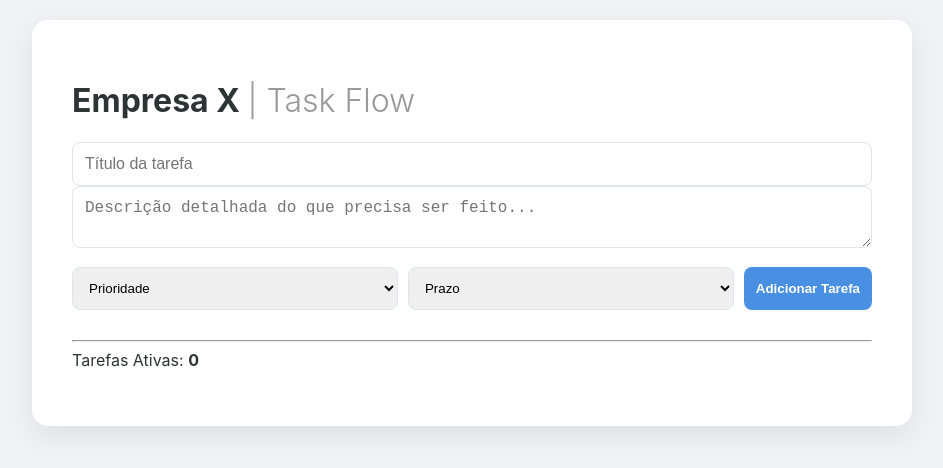
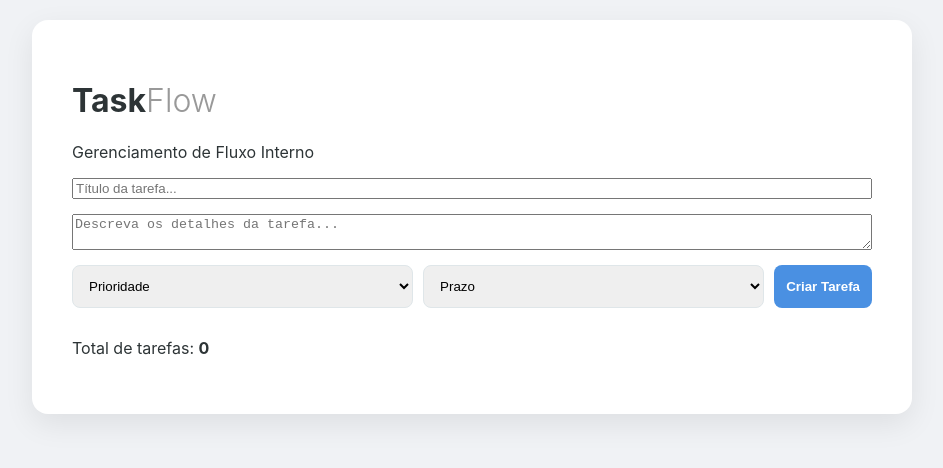
Before and after one commit to PsyFlyTH/to-do-app, a plain HTML site: page index.html in a window 1280 px wide. Shown: the whole page, without its empty margins (168-1111 px from the left). Drawn offline with Linux system fonts and the light colour scheme.

Commit message:
Update index.html

```diff
--- a/index.html
+++ b/index.html
@@ -3,22 +3,21 @@
 <head>
     <meta charset="UTF-8">
     <meta name="viewport" content="width=device-width, initial-scale=1.0">
-    <title>Fluxo Empresa X - Task Manager</title>
+    <title>Task Flow - Empresa X</title>
     <link rel="stylesheet" href="style.css">
 </head>
 <body>
 
     <main>
         <header>
-            <h1>Empresa X <span>| Task Flow</span></h1>
+            <h1>Task<span>Flow</span></h1>
+            <p>Gerenciamento de Fluxo Interno</p>
         </header>
 
         <section id="entrada-tarefa">
             <form id="form-tarefa">
-                <div class="input-group">
-                    <input type="text" id="titulo" placeholder="Título da tarefa" required>
-                    <textarea id="descricao" placeholder="Descrição detalhada do que precisa ser feito..."></textarea>
-                </div>
+                <input type="text" id="titulo" placeholder="Título da tarefa..." required>
+                <textarea id="descricao" placeholder="Descreva os detalhes da tarefa..."></textarea>
 
                 <div class="controls">
                     <select id="prioridade" required>
@@ -37,19 +36,18 @@
                         <option value="anual">Anual</option>
                     </select>
 
-                    <button type="submit" id="btn-adicionar">Adicionar Tarefa</button>
+                    <button type="submit" id="btn-adicionar">Criar Tarefa</button>
                 </div>
             </form>
         </section>
 
-        <hr>
+        <div class="divider"></div>
 
         <section id="lista-container">
             <div class="stats">
-                <span>Tarefas Ativas: <strong id="contador">0</strong></span>
+                <span>Total de tarefas: <strong id="contador">0</strong></span>
             </div>
-            <ul id="lista-tarefas">
-                </ul>
+            <ul id="lista-tarefas"></ul>
         </section>
     </main>
 
```
